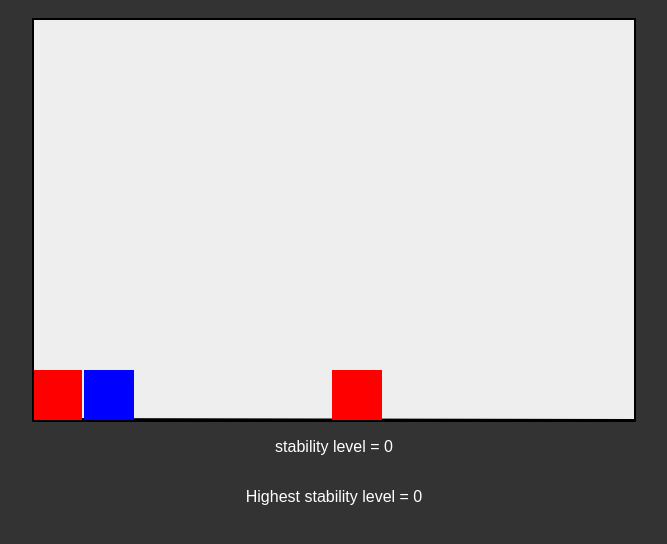
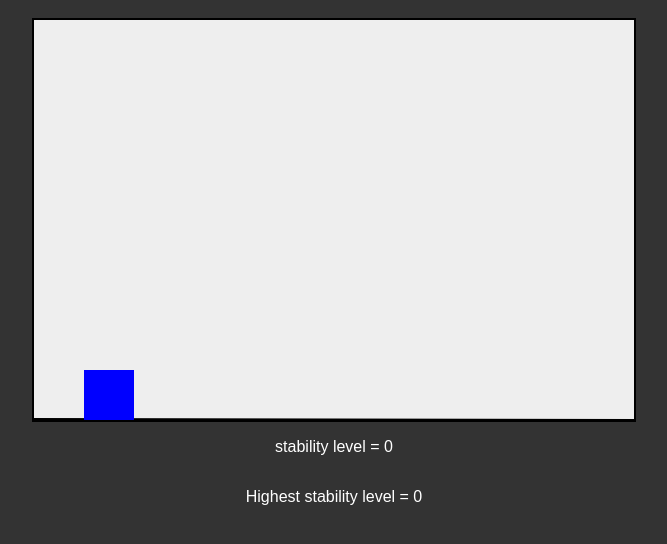
Before and after one commit to gs02420/RectangleGame, a plain HTML site: page index.html in a window 1280 px wide. Shown: the part 170-714 px from the top of the page, without its empty margins (306-973 px from the left). Drawn offline with Linux system fonts and the light colour scheme.

Commit message:
Add files via upload

```diff
--- a/index.html
+++ b/index.html
@@ -18,7 +18,7 @@ const canvas = document.getElementById('gameCanvas');
 const ctx = canvas.getContext('2d');
 const scoreElement = document.getElementById('score');
 const highElement = document.getElementById('highScore');
-const enemyGap = 250;
+const enemyGap = 300;
 let enemyAmount  =2;
 let enemySpeed = 2;
 let score = 0;
@@ -29,8 +29,8 @@ let playerSize = 50;
 const gravity = 0.25;
 let velocityY = 0;
 let Enemys= [
-    new Obstacle(50, 50,canvas.width),
-    new Obstacle(50, 50,canvas.width + 300)
+    new Obstacle(50, 50,canvas.width + 100),
+    new Obstacle(50, 50,canvas.width + 100 + enemyGap)
 ];
 function Obstacle(width, height, x){
   this.speed = 2;
@@ -59,7 +59,7 @@ if (score >= 5 && Enemys.length < 3) {
 });
 if(!toClose){
 Enemys.push(
-        new Obstacle(50,50,canvas.width + 600));
+        new Obstacle(50,50,canvas.width + 300));
 }
 }else if (score < 5 && Enemys.length > 2) {
 Enemys.pop();
@@ -74,7 +74,7 @@ function enemyRespawn(enemy) {
             maxRight = otherEnemy.x;
 }
             });
-    enemy.x = maxRight + enemyGap + Math.random * 100;
+    enemy.x = maxRight + enemyGap + Math.random() * 100;
     score++;
                     }
 }
@@ -105,6 +105,9 @@ let enemySpeed = Math.floor(score/10) + 2;
     ) {
         highScore = score;
         score = 0;
+        Enemys[0].x = canvas.width + 100;
+        Enemys[1].x = canvas.width + 100 + enemyGap;
+        if (Enemys[2]) Enemys[2].x = canvas.width + 100 + enemyGap * 2;
         console.log ("Collision",score)
         highElement.textContent = `Highest stability level = ${highScore}`;
     }
```
